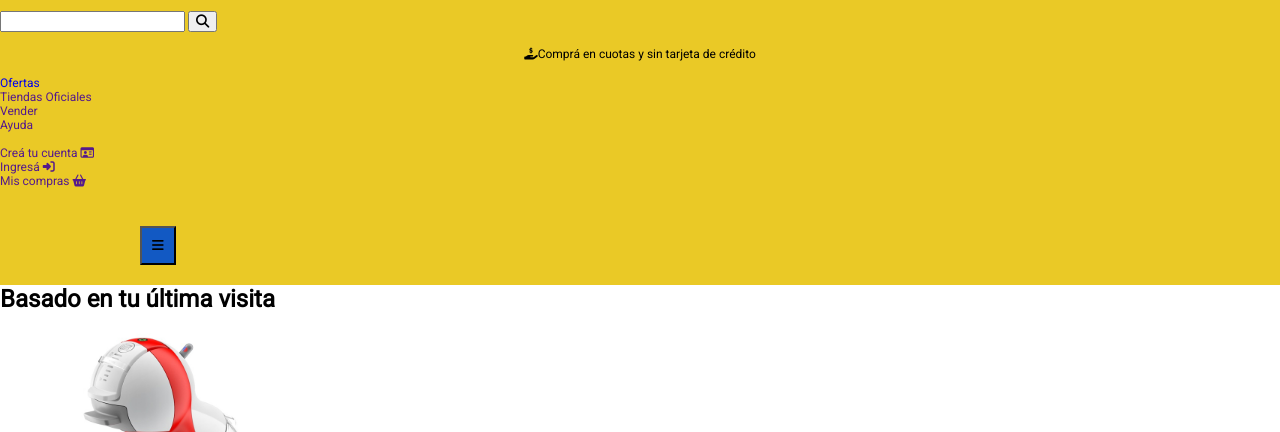
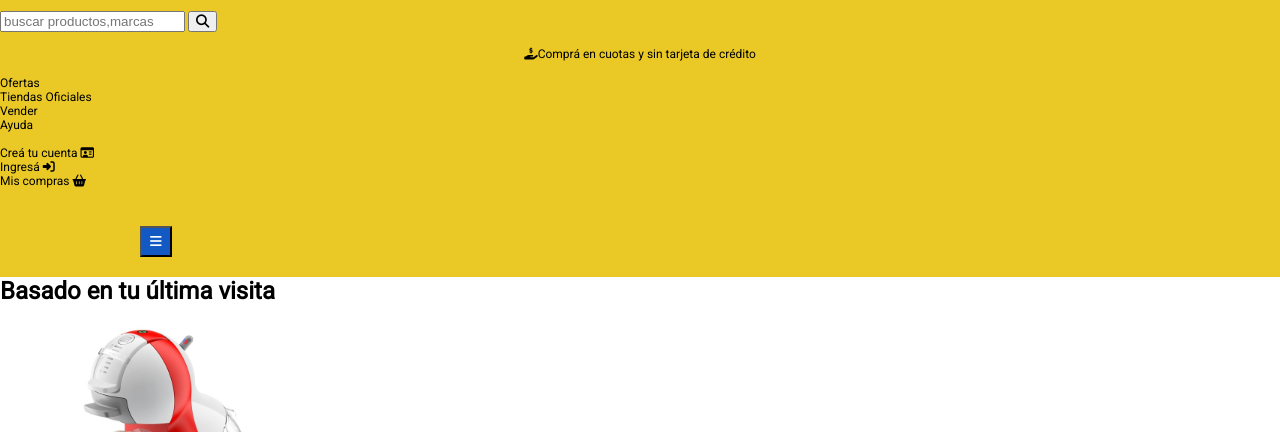
Before and after one commit to WaelS87/Tp_estructura, a website: page views/home.html in a window 1280 px wide. Shown: the part 368-800 px from the top of the page. Drawn offline with Linux system fonts and the light colour scheme; files whose address does not match are found by name.

Commit message:
mejore el proyecto

```diff
--- a/Public/css/footer.css
+++ b/Public/css/footer.css
@@ -8,5 +8,5 @@ footer section{
 .footer--icon{
     font-size: 2em;
     margin-bottom: 10px;
-
+    color:var(--colorCeleste)
 }
--- a/Public/css/header.css
+++ b/Public/css/header.css
@@ -12,5 +12,12 @@
 .header__button{
     background-color:var(--colorCeleste);
     margin:10px 10px 20px 140px;
-    padding:10px;
+    padding: 6px 8px;
+    color:white;
 }
+.header--icon{
+    color:black;
+}
+.header li a{
+    color:black
+}
--- a/Public/css/main.css
+++ b/Public/css/main.css
@@ -10,4 +10,5 @@
 }
 .main h4{
     font-size: 16px;
+    margin-bottom: 25px;
 }
--- a/views/home.html
+++ b/views/home.html
@@ -16,23 +16,23 @@
         </div>
         <div class="header--button">
             <form action="">
-                <input type="buscar productos,marcas">
+                <input type="" placeholder="buscar productos,marcas">
                 <button><i class="fa-solid fa-magnifying-glass"></i></button>
             </form>
         </div>
         <p class="header--parapho"><i class="fa-solid fa-hand-holding-dollar"></i>Comprá en cuotas y sin tarjeta de crédito</p>
         <nav >
-            <ul class="header--menu">
-                <li><a href="#ofertas">Ofertas</a></li>
+            <ul>
+                <li><a href="">Ofertas</a></li>
                 <li><a href="">Tiendas Oficiales</a></li>
                 <li><a href="">Vender</a></li>
                 <li><a href="">Ayuda</a></li>
             </ul>
             <br>
             <ul>
-                <li><a href="">Creá tu cuenta <i class="fa-regular fa-id-card"></i></a></li>
-                <li><a href="">Ingresá <i class="fa-solid fa-right-to-bracket"></i></a></li>
-                <li><a href="">Mis compras <i class="fa-solid fa-basket-shopping"></i></a></li>
+                <li class=><a href="" class="header--icon">Creá tu cuenta <i class="fa-regular fa-id-card"></i></a></li>
+                <li class=><a href="" class="header--icon">Ingresá <i class="fa-solid fa-right-to-bracket"></i></a></li>
+                <li class=><a href="" class="header--icon">Mis compras <i class="fa-solid fa-basket-shopping"></i></a></li>
             </ul>
         </nav>
         <br>
```
Also changed, not shown: Public/css/general.css (line endings or trailing spaces).
